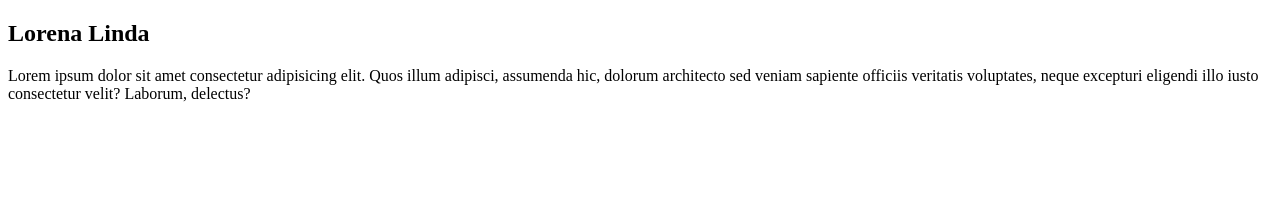
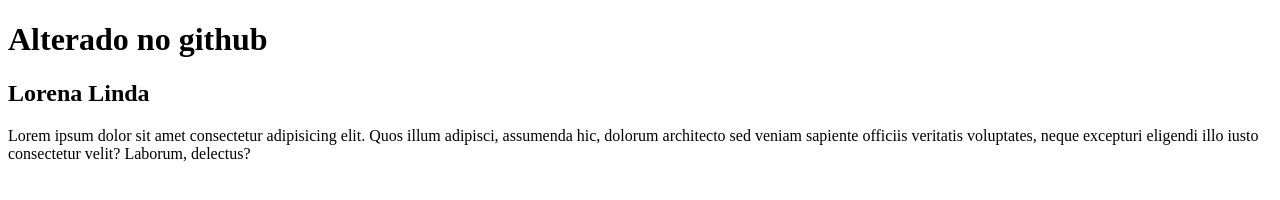
Before and after one commit to GregilGilmar/teste-vscode-git, a plain HTML site: page index.html in a window 1280 px wide. Drawn offline with Linux system fonts and the light colour scheme.

Commit message:
Update index.html

```diff
--- a/index.html
+++ b/index.html
@@ -5,6 +5,7 @@
     <meta charset="utf-8">
 
 <body>
+    <h1>Alterado no github</h1>
     <h2>Lorena Linda</h2>
     <p>
         Lorem ipsum dolor sit amet consectetur
```
